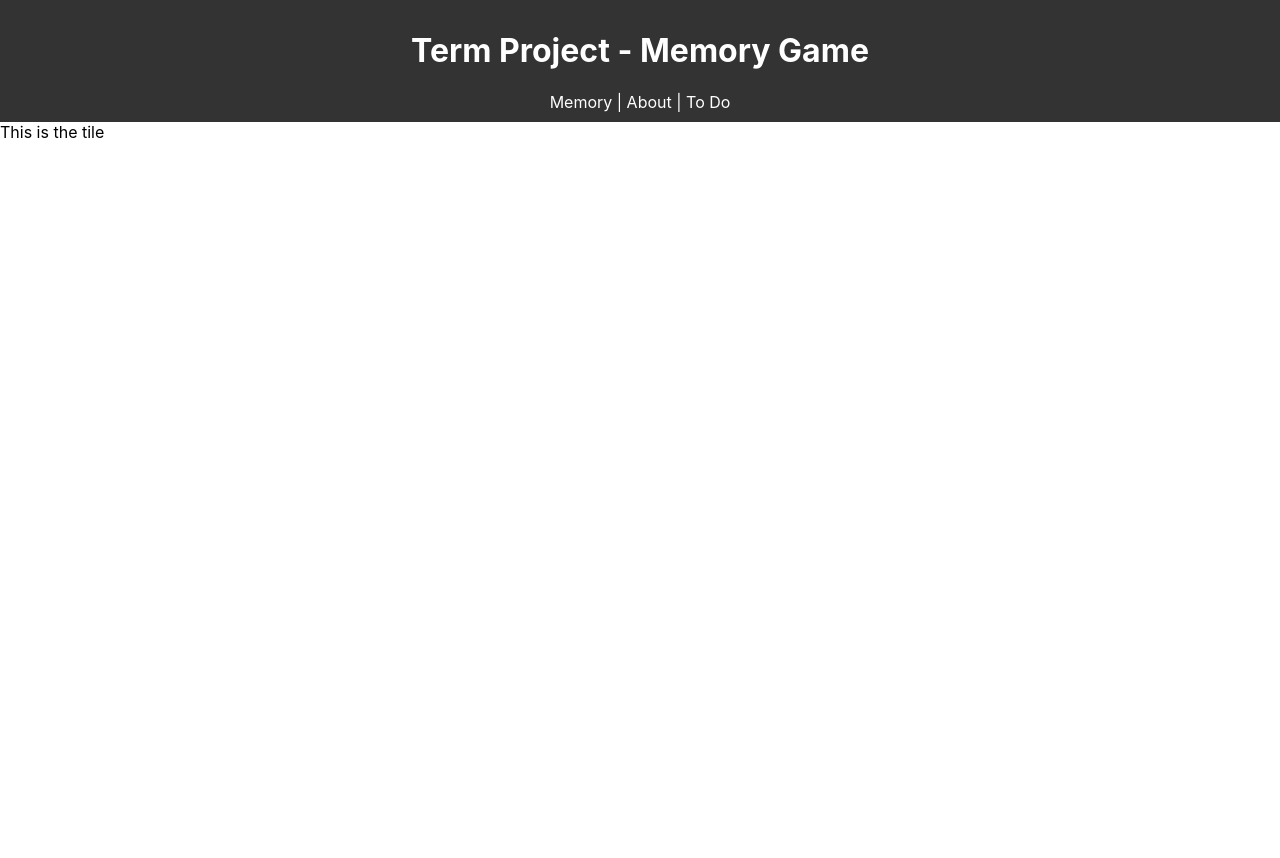
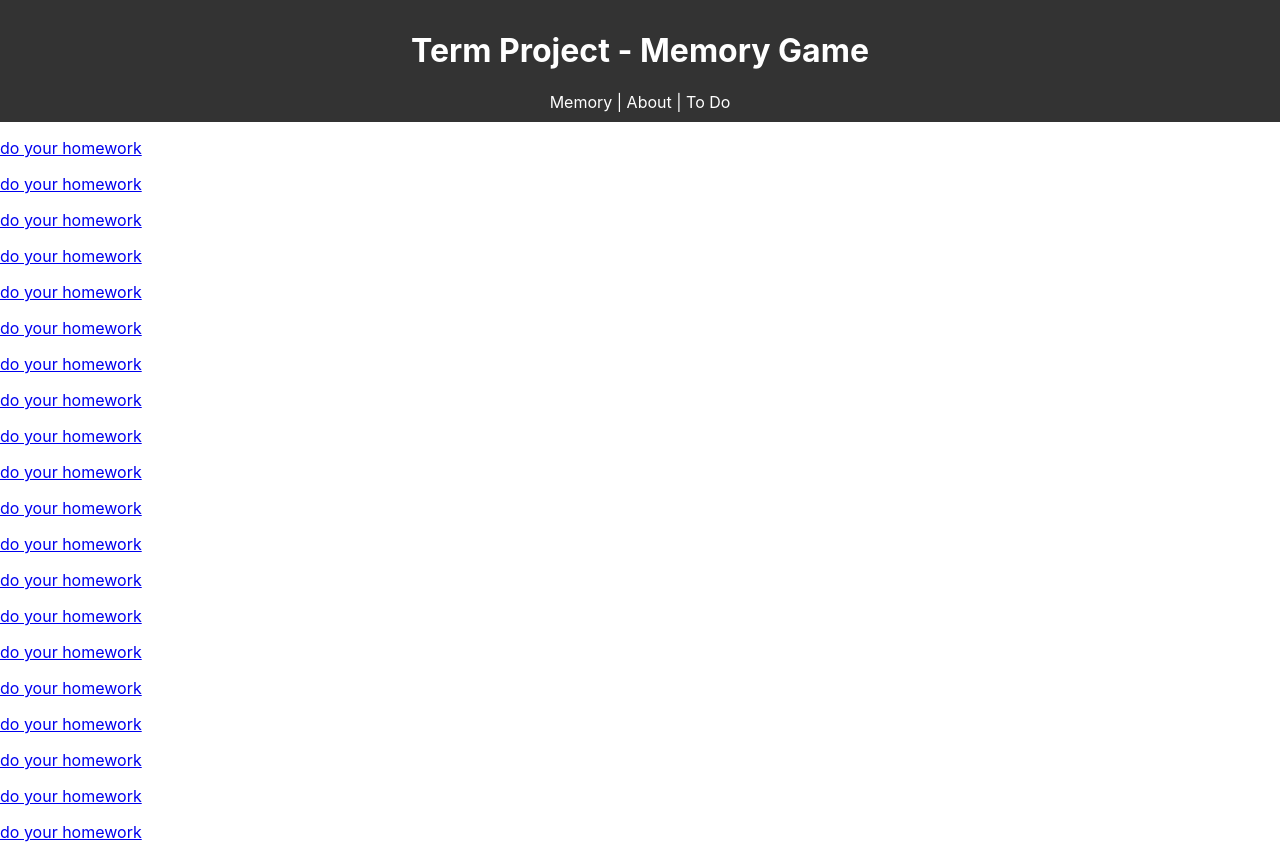
Before and after one commit to Auvache/term-project, a React (Create React App) app: page / in a window 1280 px wide. Before the commit the page ends 800 px from the top, so only its background shows below. Built offline with nearby package versions, Linux system fonts and the light colour scheme.

Commit message:
fixed heirarchy functionality

```diff
--- a/src/App.js
+++ b/src/App.js
@@ -6,59 +6,10 @@ import Header from './components/layout/Header';
 import About from './components/pages/About';
 import TodoList from './TodoList';
 import MemoryGame from './MemoryGame';
-import Todos from './components/Todos';
-import AddTodo from './components/AddTodo';
-
-
-
 
 class App extends Component {
-  state = {
-    todos: [
-      {
-        id: 1,
-        title: 'do your homework',
-        completed: false
-      },
-      {
-        id: 2,
-        title: 'go shopping',
-        completed: false
-      },
-      {
-        id: 3,
-        title: 'take a nap',
-        completed: false
-      }
-    ]
-  }
-
-  // ToggleComplete
-  addTodo = (title) => {
-    const newTodo = {
-      id: uuid.v4(),
-      title: title,
-      completed: false
-    }
-    this.setState({todos: [...this.state.todos, newTodo]})
-  }
-
-  deleteTask = (id) => {
-    this.setState({todos: [...this.state.todos.filter(todo => todo.id !== id)]
-    });
-  }
-
-  markComplete = (id) => {
-    this.setState({todos: this.state.todos.map(todo => {
-      if(todo.id === id) {
-        todo.completed = !todo.completed
-      }
-      return todo;
-    })})
-  }
 
   render() {
-    console.log(this.state.todos)
     return (
       <Router>
         <div className="App">
--- a/src/MemoryGame.js
+++ b/src/MemoryGame.js
@@ -1,17 +1,47 @@
 import React, { Component } from 'react'
 import Board from './components/Board'
 
-export class MemoryGame extends Component {
+class MemoryGame extends Component {
+    state = {
+        tiles: [
+          {id: 1, content: 'do your homework', faceup: false},
+          {id: 2, content: 'do your homework', faceup: false},
+          {id: 3, content: 'do your homework', faceup: false},
+          {id: 4, content: 'do your homework', faceup: false},
+          {id: 5, content: 'do your homework', faceup: false},
+          {id: 6, content: 'do your homework', faceup: false},
+          {id: 7, content: 'do your homework', faceup: false},
+          {id: 8, content: 'do your homework', faceup: false},
+          {id: 9, content: 'do your homework', faceup: false},
+          {id: 10, content: 'do your homework', faceup: false},
+          {id: 11, content: 'do your homework', faceup: false},
+          {id: 12, content: 'do your homework', faceup: false},
+          {id: 13, content: 'do your homework', faceup: false},
+          {id: 14, content: 'do your homework', faceup: false},
+          {id: 15, content: 'do your homework', faceup: false},
+          {id: 16, content: 'do your homework', faceup: false},
+          {id: 17, content: 'do your homework', faceup: false},
+          {id: 18, content: 'do your homework', faceup: false},
+          {id: 19, content: 'do your homework', faceup: false},
+          {id: 20, content: 'do your homework', faceup: false}
+        ]
+    }
+
+    flipTile = (id) => {
+        this.setState({tiles: this.state.tiles.map(tile => {
+            return tile;
+          })})
+    }
+
     render() {
         return (
             <React.Fragment>
                 <div>
-                    <Board />
+                    <Board tiles={this.state.tiles} flipTile={this.flipTile}/>
                 </div>
-
             </React.Fragment>
         )
     }
 }
 
-export default MemoryGame
+export default MemoryGame;
--- a/src/components/Board.js
+++ b/src/components/Board.js
@@ -5,10 +5,14 @@ import PropTypes from 'prop-types';
 class Board extends Component {
 
     render () {
-        return (
-            <BoardTile />
-        );
+        return this.props.tiles.map((tile) => (
+            <BoardTile key={tile.id} tile={tile} flipTile={this.props.flipTile}/>
+        ));
     }
 }
 
+Board.propTypes = {
+    tiles: PropTypes.array.isRequired
+}
+
 export default Board;
--- a/src/components/BoardTile.js
+++ b/src/components/BoardTile.js
@@ -1,13 +1,26 @@
 import React, { Component } from 'react';
 import PropTypes from 'prop-types';
 
-class BoardTile extends Component {
+export class BoardTile extends Component {
 
     render () {
+        const {id, content} = this.props.tile;
         return (
-            <div>This is the tile</div>
-        );
+            <div>
+                <a href="javascript:void(0)" onClick={this.props.flipTile.bind(this, id)}>
+                    <div>
+                        <p>
+                            {content}
+                        </p>
+                    </div>
+                </a>
+            </div>
+        )
     }
 }
 
+BoardTile.propTypes = {
+    tile: PropTypes.object.isRequired
+}
+
 export default BoardTile;
--- a/src/components/TodoItem.js
+++ b/src/components/TodoItem.js
@@ -1,6 +1,5 @@
 import React, { Component } from 'react'
 import PropTypes from 'prop-types';
-import { tsImportEqualsDeclaration } from '@babel/types';
 
 export class TodoItem extends Component {
     getStyle = () => {
```
Also changed, not shown: src/TodoList.js (+0 -7 lines).
